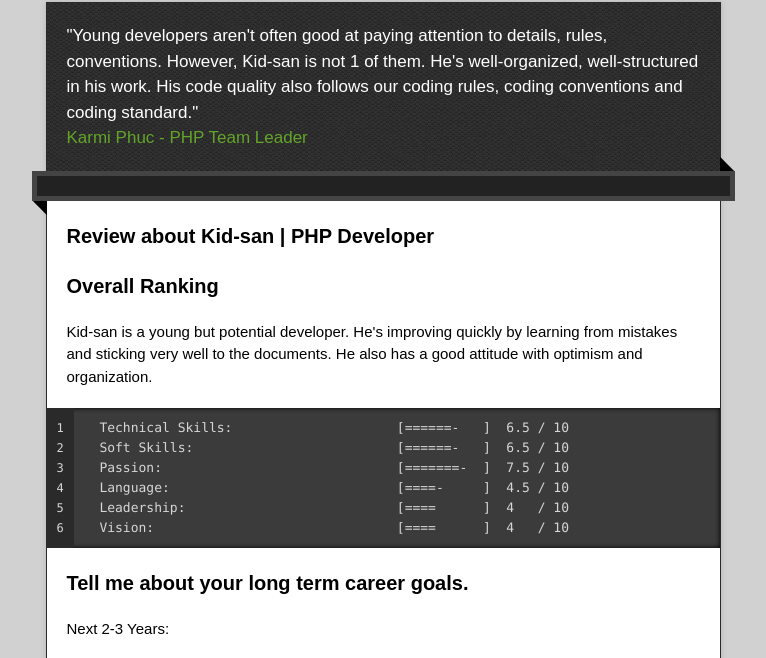
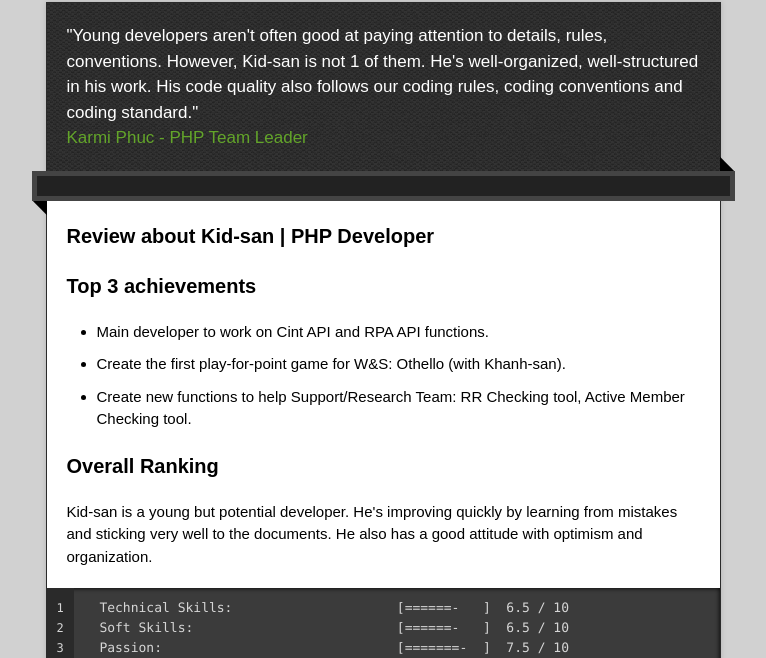
Before and after one commit to kamiphuc/kamiphuc.github.io, a plain HTML site: page kid.html in a window 1280 px wide. Shown: the part 128-786 px from the top of the page, without its empty margins (257-1023 px from the left). Drawn offline with nearby package versions, Linux system fonts and the light colour scheme.

Commit message:
add Top Achievements to Kid-san's review

```diff
--- a/kid.html
+++ b/kid.html
@@ -32,6 +32,15 @@
         <article class="markdown-body">
           <h3>
 <a name="hello-world-its-karmi-ph%C3%BAc" class="anchor" href="#hello-world-its-karmi-ph%C3%BAc"><span class="octicon octicon-link"></span></a>Review about Kid-san | PHP Developer</h3>
+
+<h3>
+<a name="welcome-to-github-pages" class="anchor" href="#welcome-to-github-pages"><span class="octicon octicon-link"></span></a>Top 3 achievements</h3>
+
+<p><ul>
+  <li>Main developer to work on Cint API and RPA API functions.</li>
+  <li>Create the first play-for-point game for W&S: Othello (with Khanh-san).</li>
+  <li>Create new functions to help Support/Research Team: RR Checking tool, Active Member Checking tool.</li>
+</ul></p>
 
 <h3>
 <a name="welcome-to-github-pages" class="anchor" href="#welcome-to-github-pages"><span class="octicon octicon-link"></span></a>Overall Ranking</h3>
```
